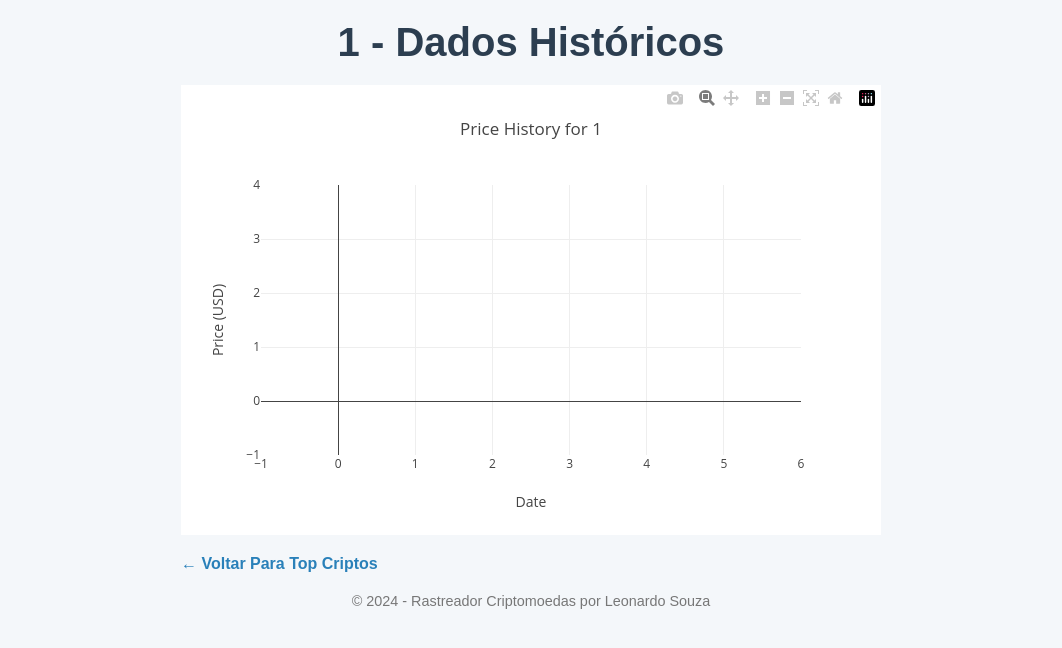
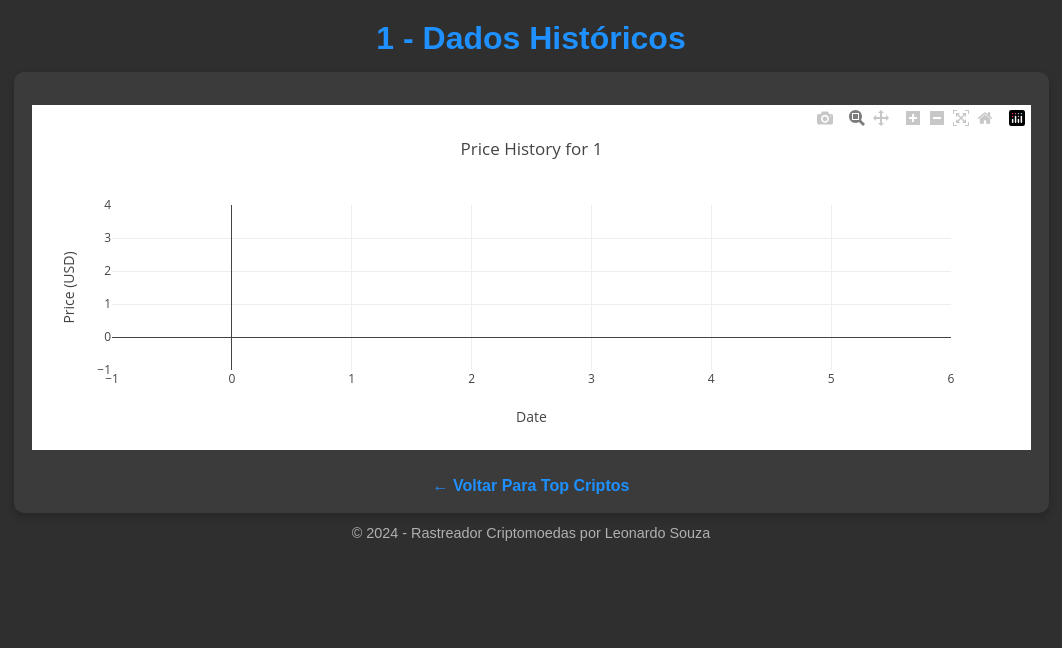
Before and after one commit to loesnardo/projetoscoingeckoapi, a Flask app: page /coin/1 in a window 1280 px wide. Shown: the top 648 px of the page, without its empty margins (109-1171 px from the left). Run offline with Flask 3, Linux system fonts and the light colour scheme; data that the repository does not hold is empty; some libraries are stand-ins or nearby versions.

Commit message:
Alteraçõs css

```diff
--- a/P5CriptoDashboard/static/style.css
+++ b/P5CriptoDashboard/static/style.css
@@ -1,3 +1,15 @@
+/* Cores Temáticas */
+:root {
+    --background-color: #2f2f2f; /* Cinza Escuro */
+    --primary-color: #4f4f4f; /* Cinza Médio */
+    --secondary-color: #6b6b6b; /* Cinza Claro */
+    --text-color: #dcdcdc; /* Cinza Muito Claro */
+    --header-text-color: #ffffff; /* Branco */
+    --hover-color: #3b3b3b; /* Cinza mais escuro para hover */
+    --border-color: #555555; /* Cinza Escuro */
+    --footer-text-color: #b0b0b0; /* Cinza Médio Claro */
+}
+
 /* Reset */
 * {
     margin: 0;
@@ -8,8 +20,8 @@
 /* Body */
 body {
     font-family: 'Arial', sans-serif;
-    background-color: #f4f7fa;
-    color: #333;
+    background-color: var(--background-color);
+    color: var(--text-color);
     display: flex;
     flex-direction: column;
     align-items: center;
@@ -24,7 +36,7 @@ header {
 
 header h1 {
     font-size: 2.5rem;
-    color: #2c3e50;
+    color: var(--header-text-color);
 }
 
 /* Table */
@@ -34,23 +46,23 @@ table {
     border-collapse: collapse;
     margin-top: 20px;
     box-shadow: 0 4px 8px rgba(0, 0, 0, 0.1);
-    background-color: white;
+    background-color: var(--primary-color);
 }
 
 th, td {
     padding: 15px;
     text-align: center;
-    border-bottom: 1px solid #ddd;
+    border-bottom: 1px solid var(--border-color);
 }
 
 th {
-    background-color: #2980b9;
-    color: white;
+    background-color: var(--secondary-color);
+    color: var(--text-color);
     font-size: 1rem;
 }
 
 tr:hover {
-    background-color: #f2f2f2;
+    background-color: var(--hover-color);
     transition: background-color 0.3s ease;
 }
 
@@ -63,8 +75,8 @@ td button {
     display: flex;
     align-items: center;
     justify-content: center;
-    background-color: #2980b9;
-    color: #fff;
+    background-color: var(--secondary-color);
+    color: var(--text-color);
     border: none;
     padding: 10px 20px;
     font-size: 0.9rem;
@@ -76,10 +88,8 @@ td button {
     margin-left: 30px; /* Adiciona margem à esquerda para deslocar o botão para a direita */
 }
 
-
-
 td button:hover {
-    background-color: #3498db;
+    background-color: #5c5c5c; /* Cinza mais claro para o hover */
     transform: scale(1.05); /* Efeito de zoom ao passar o mouse */
 }
 
@@ -88,7 +98,7 @@ td button:active {
 }
 
 td svg {
-    fill: #fff;
+    fill: var(--text-color);
     width: 16px;
     height: 16px;
 }
@@ -97,7 +107,7 @@ td svg {
 footer {
     margin-top: 20px;
     font-size: 0.9rem;
-    color: #777;
+    color: var(--footer-text-color);
 }
 
 /* Back Link */
@@ -105,10 +115,56 @@ footer {
     display: inline-block;
     margin-top: 20px;
     text-decoration: none;
-    color: #2980b9;
+    color: var(--text-color);
     font-weight: bold;
 }
 
 .back-link:hover {
-    color: #3498db;
+    color: #e0e0e0; /* Cinza mais claro para o hover */
 }
+
+/* Chart Section */
+header {
+    text-align: center;
+    margin-bottom: 15px; /* Margem ligeiramente maior */
+}
+
+header h1 {
+    color: #1e90ff;
+    font-size: 2rem; /* Aumentado em 15% */
+}
+
+main {
+    width: 100%;
+    max-width: 1035px; /* Aumentado em 15% */
+    text-align: center;
+    background: #3b3b3b;
+    padding: 18px; /* Aumentado para refletir o incremento */
+    border-radius: 10px;
+    box-shadow: 0 4px 8px rgba(0, 0, 0, 0.2);
+}
+
+#chart {
+    margin: 15px 0; /* Margem ligeiramente maior */
+    height: 345px; /* Aumentado em 15% */
+}
+
+.back-link {
+    display: inline-block;
+    margin-top: 12px; /* Margem ajustada */
+    text-decoration: none;
+    color: #1e90ff;
+    font-weight: bold;
+    transition: color 0.3s ease;
+}
+
+.back-link:hover {
+    color: #1c7ed6;
+}
+
+footer {
+    margin-top: 12px; /* Margem ajustada */
+    font-size: 0.9rem; /* Aumentado em 15% */
+    color: #b0b0b0;
+    text-align: center;
+}
--- a/P5CriptoDashboard/templates/coin_details.html
+++ b/P5CriptoDashboard/templates/coin_details.html
@@ -6,6 +6,7 @@
     <title>Detalhes de {{ coin_id }}</title>
     <link rel="stylesheet" href="{{ url_for('static', filename='style.css') }}">
     <script src="https://cdn.plot.ly/plotly-latest.min.js"></script>
+
 </head>
 <body>
     <header>
@@ -33,7 +34,8 @@
                     title: 'Price History for {{ coin_id }}',
                     xaxis: { title: 'Date' },
                     yaxis: { title: 'Price (USD)' },
-                    responsive: true
+                    responsive: true,
+                    height: 345 // Aumentado para refletir o incremento
                 };
 
                 Plotly.newPlot('chart', data, layout);
```
